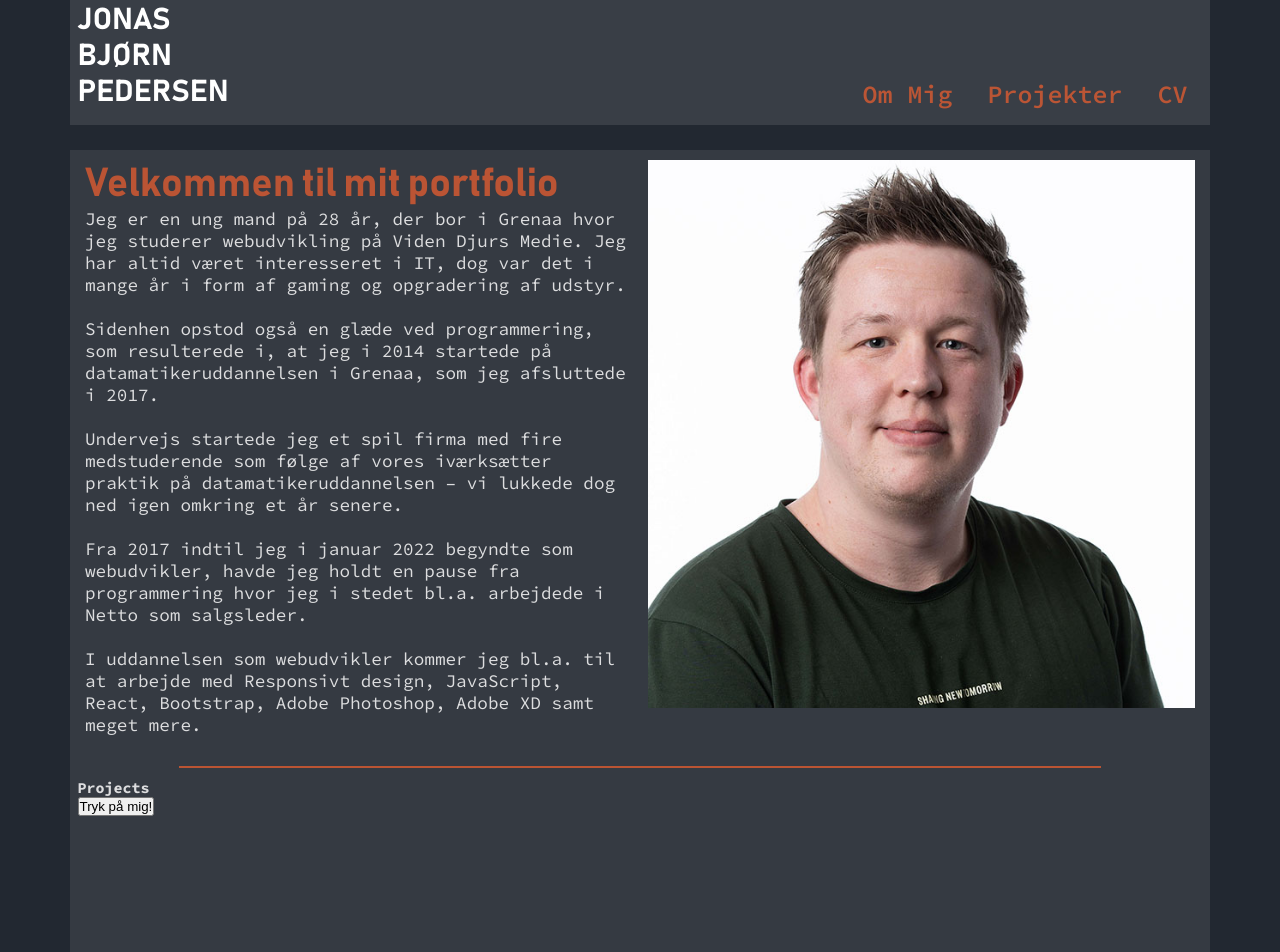
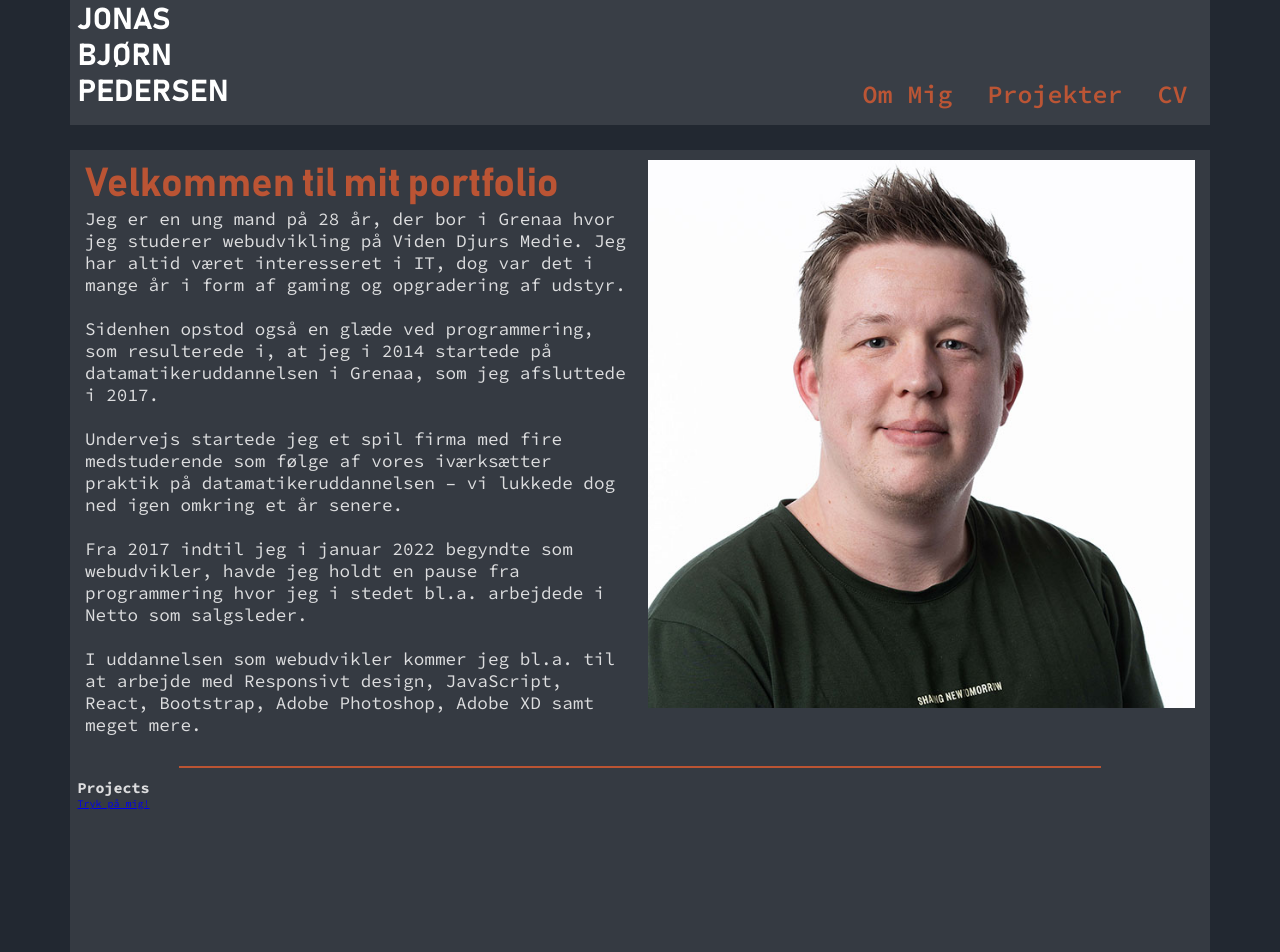
Before and after one commit to JoPed/portfolio_2.0, a React (Vite) app: page / in a window 1280 px wide. Shown: the top 952 px of the page. Built offline with nearby package versions, Linux system fonts and the light colour scheme.

Commit message:
Tried some more options to get subdirectory with another react project to work

```diff
--- a/src/assets/components/Projects.jsx
+++ b/src/assets/components/Projects.jsx
@@ -1,18 +1,12 @@
 import { useNavigate } from "react-router-dom";
 
 const Projects = ()=> {
-
-    const navigate = useNavigate();
-
-    const handleClick = ()=> {
-        window.open("./Projects/build");
-    }
 
     return (
 
         <div id="projects">
             <h2> Projects</h2>
-            <button onClick={handleClick} id="root">Tryk på mig!</button>
+            <a href="/Projects/dist/" >Tryk på mig!</a>
         </div>
 
     )
```
Also changed, not shown: 11 other files (tests, documents, lock files or other folders).
